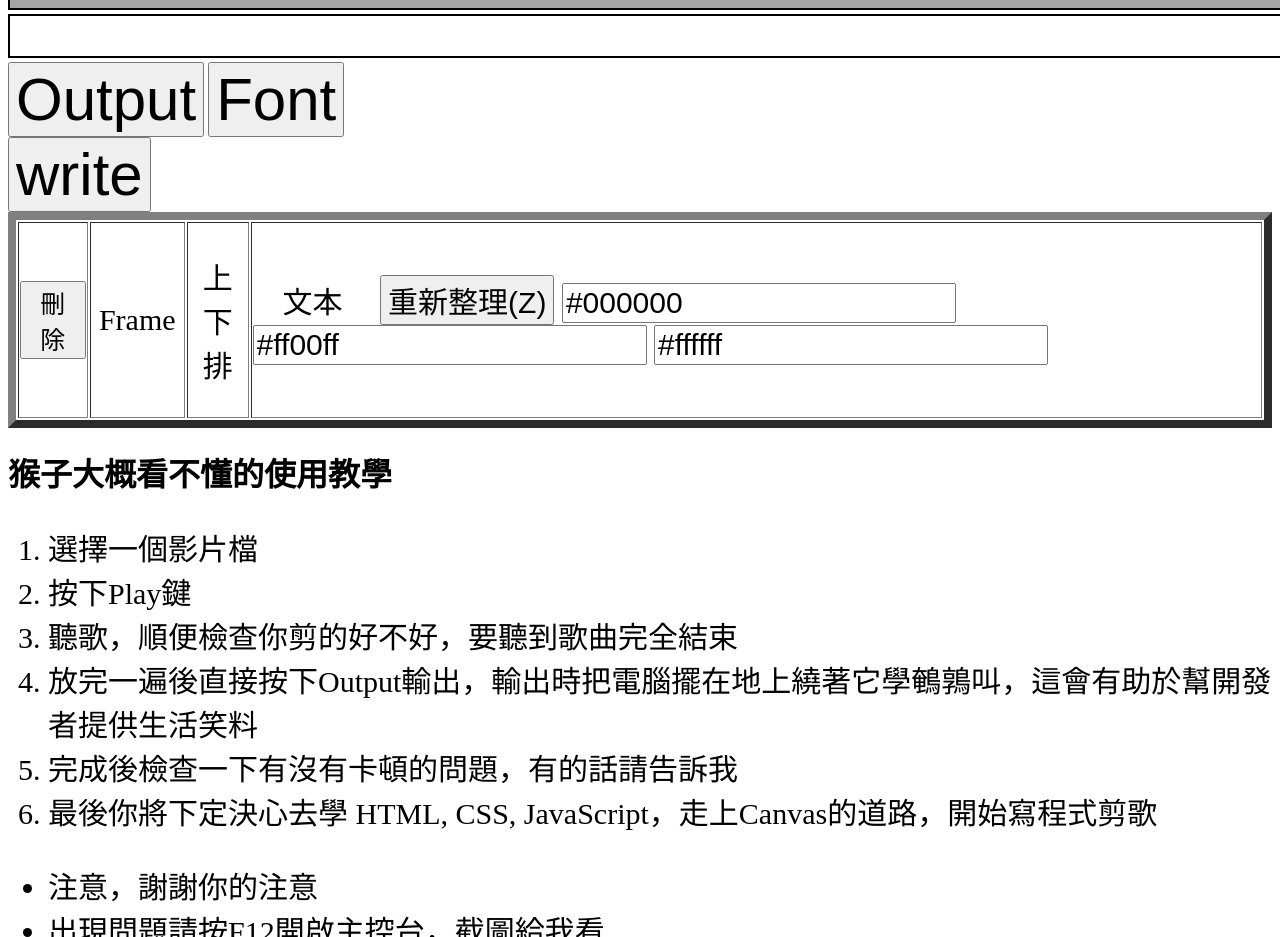
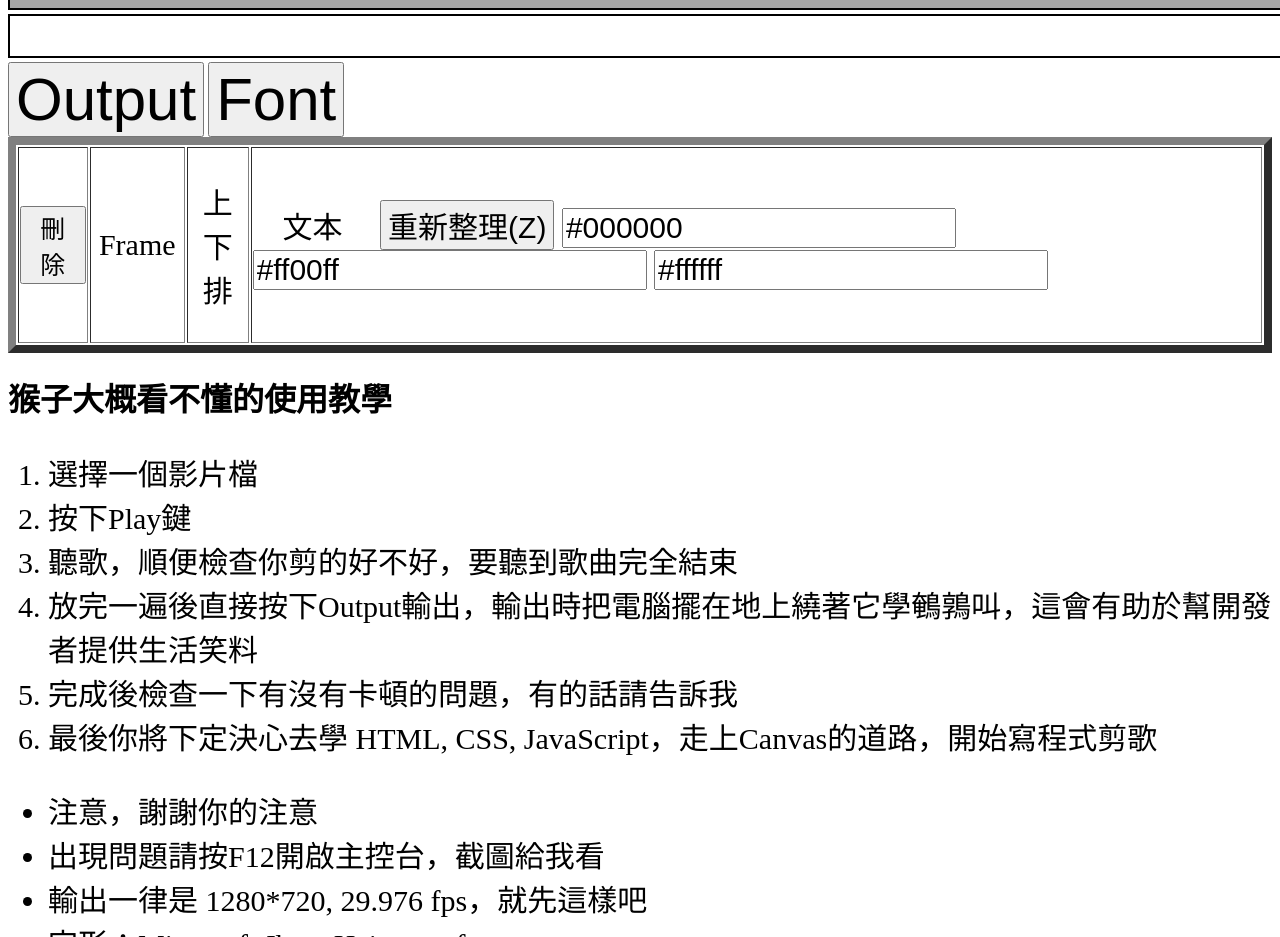
Before and after one commit to david87001/Canvas-Create-Video-2.3.1, a plain HTML site: page Canvas Create Video.html in a window 1280 px wide. Shown: the part 1380-2317 px from the top of the page. Drawn offline with Linux system fonts and the light colour scheme.

Commit message:
Update Canvas Create Video.html

```diff
--- a/Canvas Create Video.html
+++ b/Canvas Create Video.html
@@ -43,7 +43,6 @@
 	<br>
 	<button onclick="ccvVideo_Output_Button()" style="font-size: 60px;">Output</button>
 	<button onclick="ccvFont_change()" style="font-size: 60px;" id="ccvFont">Font</button><br>
-	<button onclick="ccvText_write()" style="font-size: 60px;" id="ccvFont">write</button><br>
 	<canvas id="ccvCanvas_2"  style="display:none" width="1280" height="720"></canvas>
 	<canvas id="ccvCanvas_Mask" style="display:none" width="1280" height="720"></canvas>
 	<table id="ccvTable" border="8"></table>
```
